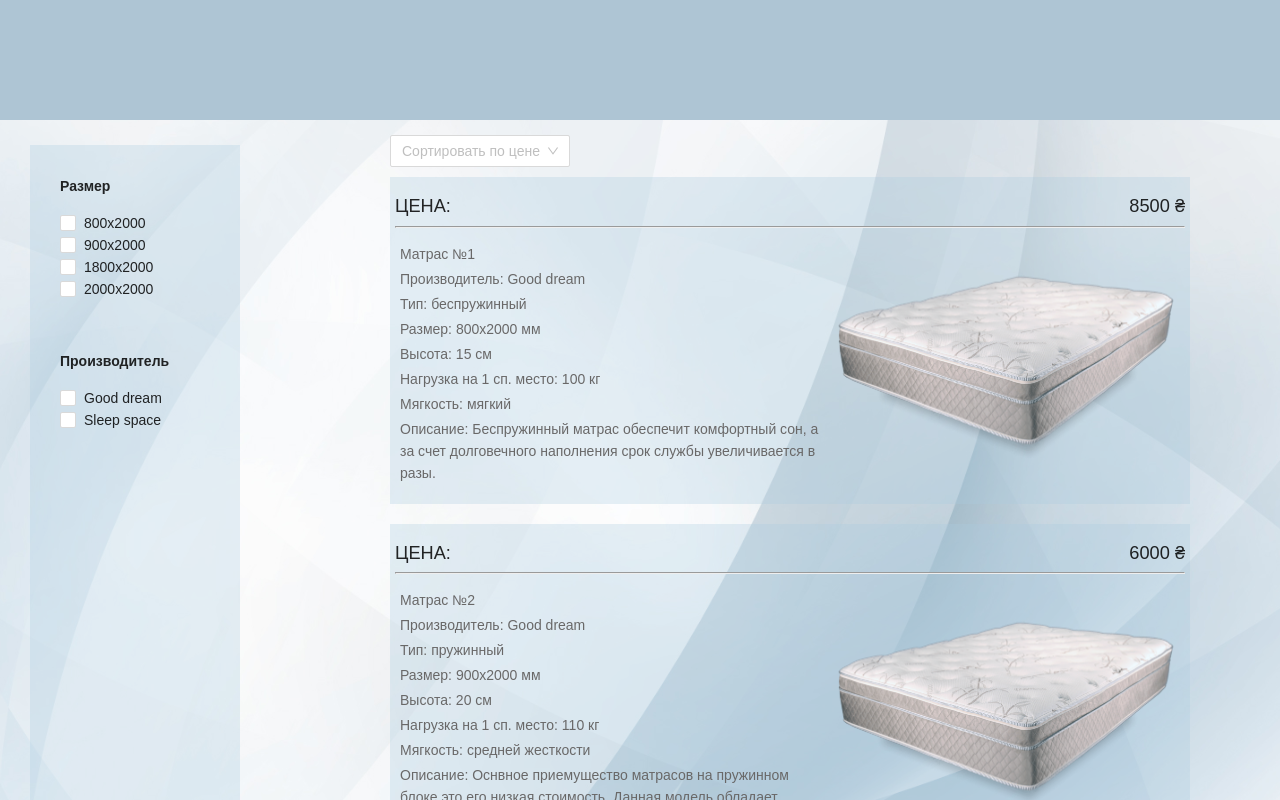
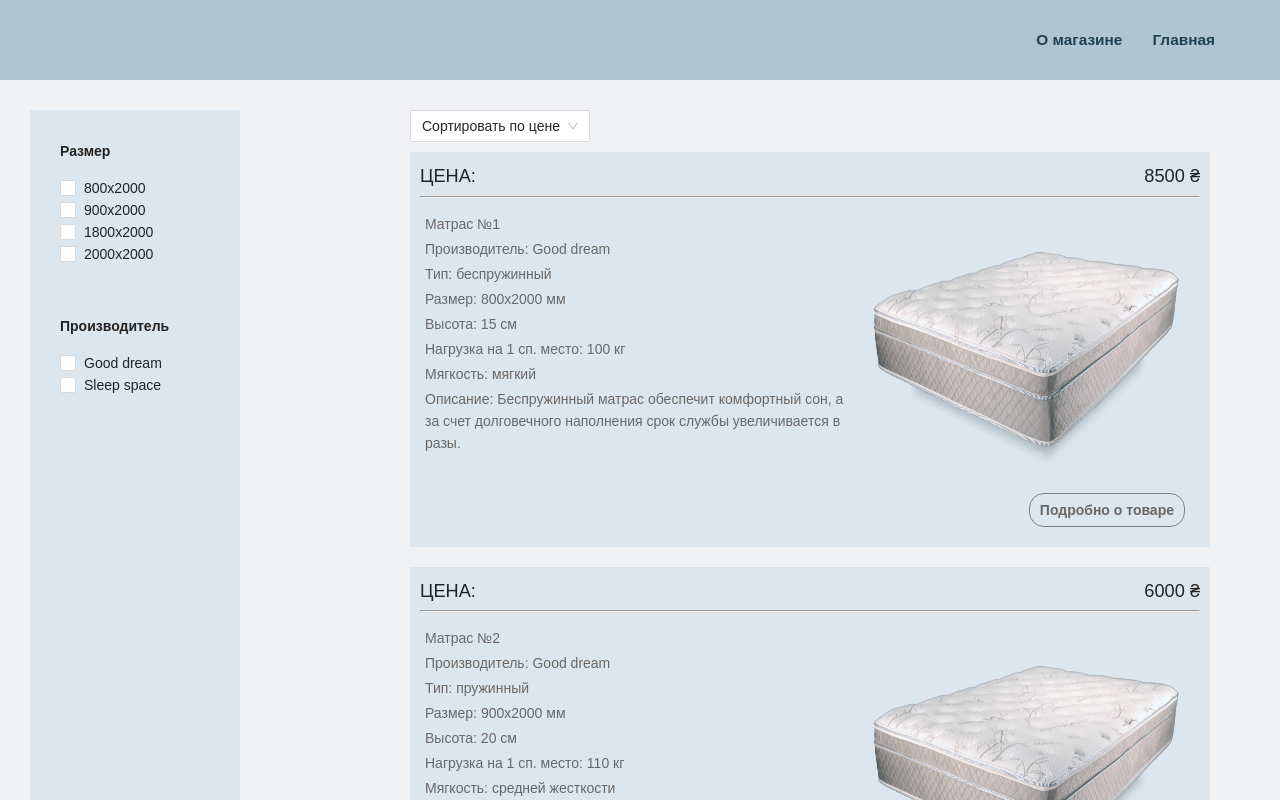
Before and after one commit to Dogober/good_deam-good_life, a React (Create React App) app: page / in a window 1280 px wide. Shown: the top 800 px of the page. Built offline with nearby package versions, Linux system fonts and the light colour scheme.

Commit message:
controlled-checkboxes-&-select

```diff
--- a/src/App.css
+++ b/src/App.css
@@ -7,32 +7,42 @@
     font-family: sans-serif;
 }
 
-.app {
+img {
+    width: 25vw;
+    height: 35vh;
+}
+.img_container {
     display: flex;
+    font-weight: bold;
+    align-items: flex-end;
+    margin: 0 10px 0 20px;
     flex-direction: column;
-    background-image: url(/public/background.jpg);
-    background-repeat: no-repeat;
-    background-position: center center;
-    background-attachment: fixed;
-    background-size: cover;
 }
 
-img {
-    width: 45%;
+.mattress_description {
+    border: 1px solid gray;
+    padding: 5px 10px;
+    border-radius: 15px;
+}
+
+.mattress_description:hover {
+    color: rgb(53, 53, 53);
+    cursor: pointer;
+    border: 1px solid rgb(53, 53, 53);
 }
 
 .mattress_form_container {
     display: flex;
     flex-direction: column;
     background-color: rgba(170, 201, 221, 0.3);
-    padding: 5px;
+    padding: 10px;
     width: 800px;
     margin: 10px 0 10px 0;
 }
 
 .mattress_form {
     display: flex;
-    margin: 15px 5px;
+    margin: 15px 5px 10px;
     color: rgb(105, 104, 104);
 }
 
@@ -40,21 +50,41 @@ img {
     display: flex;
     justify-content: space-between;
     font-size: 1.3em;
-    margin-top: 10px;
 }
 
 .navbar {
-    height: 15vh;
+    display: flex;
+    justify-content: end;
+    align-items: center;
+    height: 10vh;
     background-color: rgb(174, 197, 212);
-    margin-bottom: 15px;
+    padding-right: 50px;
 }
 
-.matras_options {
+.route:hover {
+    cursor: pointer;
+    background-color: rgb(239, 240, 243);
+    color: rgb(84, 116, 136);
+}
+
+.route {
+    display: flex;
+    color: rgb(32, 64, 83);
+    font-size: 1.1em;
+    font-weight: bold;
+    margin: 10px;
+    height: 100%;
+    align-items: center;
+    padding: 0 5px 0 5px;
+}
+
+.mattress_options {
     margin-bottom: 3px;
 }
 
 .content{
     display: flex;
+    margin: 30px 0 50px 0;
 }
 
 .filters {
@@ -62,7 +92,7 @@ img {
     flex-direction: column;
     width: 210px;
     height: 100vh;
-    margin: 10px 150px 0 30px;
+    margin: 0 170px 0 30px;
     padding: 30px;
     background-color: rgba(170, 201, 221, 0.3);
 }
@@ -70,15 +100,33 @@ img {
 .mattress_list {
     display: flex;
     flex-direction: column;
-    margin: 0;
 }
 
 .footer {
-    height: 200px;
+    height: 30vh;
     background-color: rgb(174, 197, 212);
-    margin-top: 50px;
 }
 
 .filter {
     margin: 15px 0 50px
 }
+
+.about {
+    display: flex;
+    height: 60vh;
+    justify-content: center;
+    align-items: center;
+}
+
+.mattress_description_content {
+    display: flex;
+    height: 60vh;
+    justify-content: center;
+    align-items: center;
+}
+.sorting {
+    height: 30px;
+    padding: 5px;
+    border-radius: 0px;
+    border: 1px solid rgb(174, 197, 212);
+}
--- a/src/App.jsx
+++ b/src/App.jsx
@@ -1,25 +1,28 @@
 import React, { useEffect } from 'react';
-import { useDispatch, useSelector } from 'react-redux';
+import { useDispatch } from 'react-redux';
 import './App.css';
 import Navbar from './components/Navbar';
-import MattressList from './components/MattressList';
 import Footer from './components/Footer';
 import { getMattresses } from './async-functions/GetMattresses';
+import { Layout } from 'antd';
+import AppRouter from './components/AppRouter';
 
 const App = () => {
-  const mattresses = useSelector(state => state.mattressList.mattresses)
   const dispatch = useDispatch()
 
   useEffect(() => {
+    console.log('useEffect отработал')
     dispatch(getMattresses())
   }, [])
 
   return (
-    <div className='app'>
+    <Layout>
       <Navbar/>
-      <MattressList mattresses={mattresses}/>
+      <Layout.Content>
+        <AppRouter/>
+      </Layout.Content>
       <Footer/>
-    </div>
+    </Layout>
   );
 };
 
--- /dev/null
+++ b/src/components/About.jsx
@@ -0,0 +1,11 @@
+import React from 'react';
+
+const About = () => {
+    return (
+        <div className='about'>
+            О магазине
+        </div>
+    );
+};
+
+export default About;
--- /dev/null
+++ b/src/components/AppRouter.jsx
@@ -0,0 +1,16 @@
+import React from 'react';
+import { Route, Routes } from 'react-router-dom';
+import { routes } from '../routes';
+
+const AppRouter = () => {
+    return (
+        <Routes>
+            {routes.map(route =>
+                <Route key={route.path} path = {route.path} element = {route.element}/>
+            )
+        }
+        </Routes>
+    );
+};
+
+export default AppRouter;
--- a/src/components/Filters.jsx
+++ b/src/components/Filters.jsx
@@ -1,10 +1,13 @@
 import { Checkbox } from 'antd';
 import React from 'react';
-import { useDispatch } from 'react-redux';
+import { useDispatch, useSelector } from 'react-redux';
 import '../App.css'
 import { getFilteredMattressesOnProducer, getFilteredMattressesOnSize } from '../async-functions/GetMattresses';
 
 const Filters = () => {
+    const sizeFilter = useSelector(state => state.mattressList.sizeFilter)
+    const producerFilter = useSelector(state => state.mattressList.producerFilter)
+
     const dispatch = useDispatch()
 
     const filteredOnSize = (currentFilter) => {
@@ -13,21 +16,65 @@ const Filters = () => {
     const filteredOnProducer = (currentFilter) => {
         dispatch(getFilteredMattressesOnProducer(currentFilter))
     }
+    function isSizeFilterChecked (currentFilter) {
+        if (sizeFilter.includes(currentFilter)) {
+            return true
+        } else {
+            return false
+        }
+    }
+    function isProducerFilterChecked (currentFilter) {
+        if (producerFilter.includes(currentFilter)) {
+            return true
+        } else {
+            return false
+        }
+    }
 
     return (
         <div className='filters'>
             <div>
                 <strong>Размер</strong>
                 <div className='filter'>
-                   <Checkbox onClick={(e) => filteredOnSize(e.target.id)} id='800x2000'> 800x2000</Checkbox><br/>
-                   <Checkbox onClick={(e) => filteredOnSize(e.target.id)}id='900x2000'> 900x2000</Checkbox><br/>
-                   <Checkbox onClick={(e) => filteredOnSize(e.target.id)}id='1800x2000'> 1800x2000</Checkbox><br/>
-                   <Checkbox onClick={(e) => filteredOnSize(e.target.id)} id='2000x2000'> 2000x2000</Checkbox>
+                    <Checkbox
+                        onChange={(e) => filteredOnSize(e.target.id)}
+                        checked={isSizeFilterChecked('800x2000')}
+                        id='800x2000'
+                    > 800x2000
+                    </Checkbox><br/>
+                    <Checkbox
+                        onChange={(e) => filteredOnSize(e.target.id)}
+                        checked={isSizeFilterChecked('900x2000')}
+                        id='900x2000'
+                    > 900x2000
+                    </Checkbox><br/>
+                    <Checkbox
+                        onChange={(e) => filteredOnSize(e.target.id)}
+                        checked={isSizeFilterChecked('1800x2000')}
+                        id='1800x2000'
+                    > 1800x2000
+                    </Checkbox><br/>
+                    <Checkbox
+                        onChange={(e) => filteredOnSize(e.target.id)}
+                        checked={isSizeFilterChecked('2000x2000')}
+                        id='2000x2000'
+                    > 2000x2000
+                    </Checkbox>
                 </div>
                 <strong>Производитель</strong>
                 <div className='filter'>
-                    <Checkbox onClick={(e) => filteredOnProducer(e.target.id)} id='Good dream'> Good dream</Checkbox><br/>
-                    <Checkbox onClick={(e) => filteredOnProducer(e.target.id)} id='Sleep space'> Sleep space</Checkbox><br/>
+                    <Checkbox
+                        onChange={(e) => filteredOnProducer(e.target.id)}
+                        checked={isProducerFilterChecked('Good dream')}
+                        id='Good dream'
+                    > Good dream
+                    </Checkbox><br/>
+                    <Checkbox
+                        onChange={(e) => filteredOnProducer(e.target.id)}
+                        checked={isProducerFilterChecked('Sleep space')}
+                        id='Sleep space'
+                    > Sleep space
+                    </Checkbox>
                 </div>
             </div>
         </div>
--- a/src/components/MattressForm.jsx
+++ b/src/components/MattressForm.jsx
@@ -1,7 +1,9 @@
 import React from 'react';
+import { useNavigate } from 'react-router-dom';
 import '../App.css'
 
 const MattressForm = ({props}) => {
+    const route = useNavigate()
     return (
         <div className='mattress_form_container'>
             <div className='price'>
@@ -15,16 +17,24 @@ const MattressForm = ({props}) => {
             <hr/>
             <div className='mattress_form'>
                 <div>
-                    <div className='matras_options'>Матрас №{props.id}</div>
-                    <div className='matras_options'>Производитель: {props.producer}</div>
-                    <div className='matras_options'>Тип: {props.type}</div>
-                    <div className='matras_options'>Размер: {props.size} мм</div>
-                    <div className='matras_options'>Высота: {props.heigh} см</div>
-                    <div className='matras_options'>Нагрузка на 1 сп. место: {props.load} кг</div>
-                    <div className='matras_options'>Мягкость: {props.rigidity}</div>
-                    <div className='discription'>Описание: {props.body}</div>
+                    <div className='mattress_options'>Матрас №{props.id}</div>
+                    <div className='mattress_options'>Производитель: {props.producer}</div>
+                    <div className='mattress_options'>Тип: {props.type}</div>
+                    <div className='mattress_options'>Размер: {props.size} мм</div>
+                    <div className='mattress_options'>Высота: {props.heigh} см</div>
+                    <div className='mattress_options'>Нагрузка на 1 сп. место: {props.load} кг</div>
+                    <div className='mattress_options'>Мягкость: {props.rigidity}</div>
+                    <div className='mattress_options'>Описание: {props.body}</div>
                 </div>
-                <img src={props.img}/>
+                <div className='img_container'>
+                    <img src={props.img}/>
+                    <div
+                        className='mattress_description'
+                        onClick={() => route(`/${props.id}`)}
+                    >
+                        Подробно о товаре
+                    </div>
+                </div>
             </div>
         </div>
     );
--- a/src/components/MattressList.jsx
+++ b/src/components/MattressList.jsx
@@ -3,15 +3,23 @@ import MattressForm from './MattressForm';
 import '../App.css'
 import Filters from './Filters';
 import { Select } from 'antd';
-import { useDispatch } from 'react-redux';
+import { useDispatch, useSelector } from 'react-redux';
 import { getFilteredMattressesOnPrice } from '../async-functions/GetMattresses';
 
-const MattressList = ({mattresses}) => {
-    const {Option} = Select
+const MattressList = () => {
+    const mattresses = useSelector(state => state.mattressList.mattresses)
+    const sorting = useSelector(state => state.mattressList.sorting)
     const dispatch = useDispatch()
 
     const sortByPrice = (selectedSort) => {
         dispatch(getFilteredMattressesOnPrice(selectedSort))
+    }
+    const selectedSort = () => {
+        if (sorting === null) {
+            return "sortByPrice"
+        } else {
+            return sorting
+        }
     }
 
     return (
@@ -21,11 +29,21 @@ const MattressList = ({mattresses}) => {
                 <div>
                 <Select
                     onChange={value => sortByPrice(`${value}`)}
-                    placeholder="Сортировать по цене">
-                    <Option disabled value="sortByPrice">Сортировать по цене</Option>
-                    <Option value="ascending">От дешевых к дорогим</Option>
-                    <Option value="descending">От дорогих к дешевым</Option>
+                    value={selectedSort()}
+                >
+                    <Select.Option disabled value="sortByPrice">Сортировать по цене</Select.Option>
+                    <Select.Option value="ascending">От дешевых к дорогим</Select.Option>
+                    <Select.Option value="descending">От дорогих к дешевым</Select.Option>
                 </Select>
+                {/* <select
+                    className=''
+                    onChange={e => sortByPrice(e.target.value)}
+                    value={selectedSort()}
+                >
+                    <option disabled value="">Сортировать по цене</option>
+                    <option value="ascending" >От дешевых к дорогим</option>
+                    <option value="descending">От дорогих к дешевым</option>
+                </select> */}
                 </div>
                 {mattresses.map(mattress =>
                     <MattressForm key={mattress.id} props={mattress}/>
--- a/src/components/Navbar.jsx
+++ b/src/components/Navbar.jsx
@@ -1,9 +1,33 @@
 import React from 'react';
+import { useDispatch } from 'react-redux';
+import { useNavigate } from 'react-router-dom';
 import '../App.css'
+import { getMattresses } from '../async-functions/GetMattresses';
 
 const Navbar = () => {
+
+    const route = useNavigate()
+    const dispatch = useDispatch()
+
+    const home = () => {
+        dispatch(getMattresses())
+        route('/')
+    }
+
     return (
         <div className='navbar'>
+            <div
+                className='route'
+                onClick={() => route('/about')}
+            >
+                О магазине
+            </div>
+            <div
+                className='route'
+                onClick={() => home()}
+            >
+                Главная
+            </div>
         </div>
     );
 };
--- a/src/components/test.js
+++ b/src/components/test.js
@@ -1,5 +1,3 @@
+
 const ar = [1, 4, 5, 9, 0]
 const sorting = ar.sort((a, b) => a - b)
-
-
-console.log(sorting)
--- /dev/null
+++ b/src/routes.jsx
@@ -0,0 +1,11 @@
+import { Navigate } from "react-router-dom";
+import About from "./components/About";
+import MattressIdPage from "./components/MattressIdPage";
+import MattressList from "./components/MattressList";
+
+export const routes = [
+    {path: '/', element: <MattressList/>},
+    {path: '/about', element: <About/>},
+    {path: '/:id', element: <MattressIdPage/>},
+    {path: '*', element: <Navigate replace to='/'/>}
+]
```
Also changed, not shown: src/components/MattressIdPage.jsx (added, +11 -0 lines), src/store/reducers/mattressListReduser.js (+17 -5 lines), public/background.jpg (deleted).
